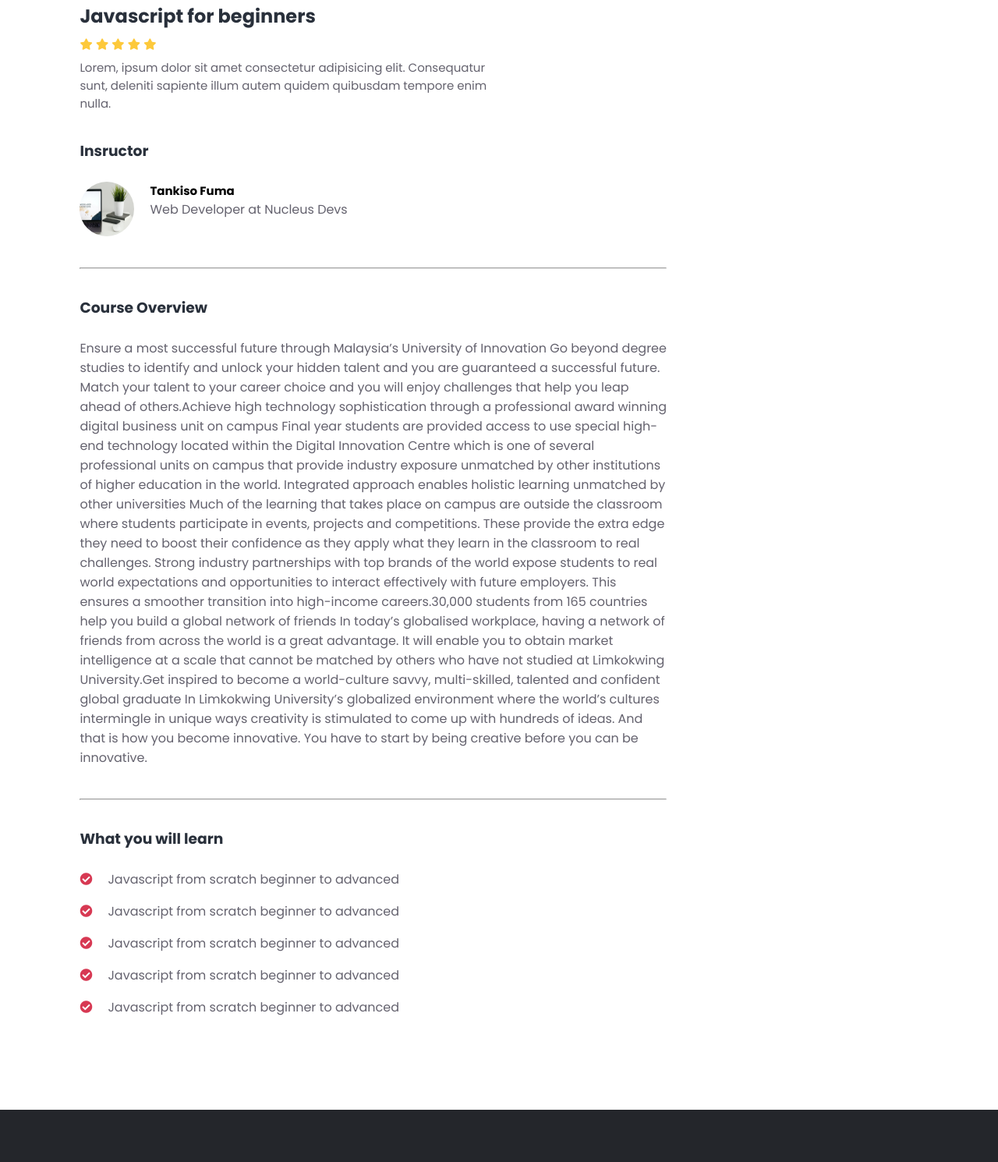
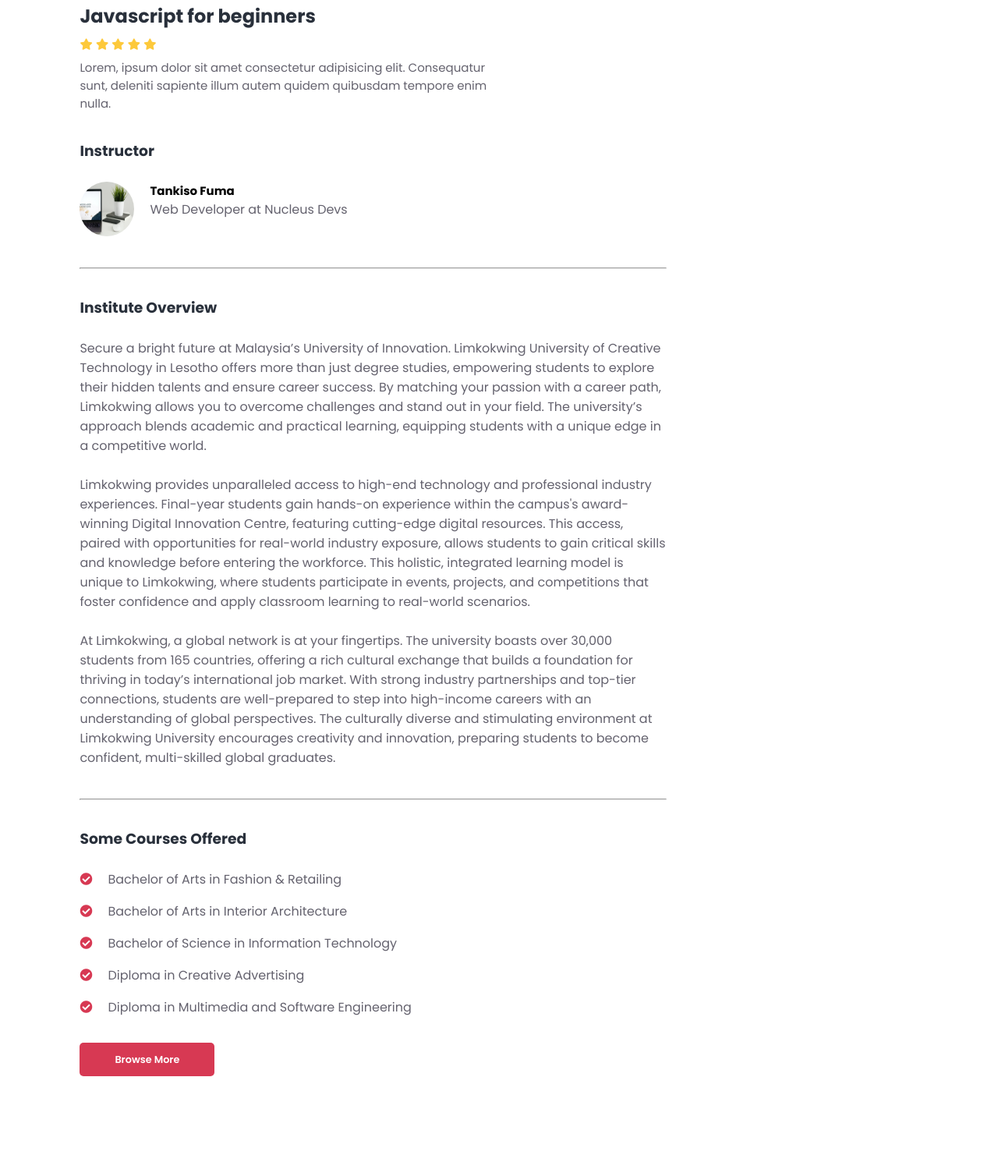
Before and after one commit to Fuma1322/CareerSpark, a plain HTML site: page institute.html in a window 1280 px wide. Shown: the part 1166-2656 px from the top of the page at 78% size. Drawn offline with nearby package versions, Linux system fonts and the light colour scheme.

Commit message:
Career Guidance Website

```diff
--- a/institute.html
+++ b/institute.html
@@ -59,7 +59,7 @@
                         Consequatur sunt, deleniti sapiente illum autem quidem quibusdam tempore enim nulla.</p>
                 </div>
             </div>
-            <h3>Insructor</h3>
+            <h3>Instructor</h3>
             <div class="tutor">
                 <img src="images/c4.jpg" alt="">
                 <div class="tutor-det">
@@ -68,38 +68,51 @@
                 </div>
             </div>
             <hr>
-            <h3>Course Overview</h3>
+            <h3>Institute Overview</h3>
             <p>
-                Ensure a most successful future through Malaysia’s University of Innovation
-                Go beyond degree studies to identify and unlock your hidden talent and you are
-                guaranteed a successful future. Match your talent to your career choice and you will enjoy
-                challenges that help you leap ahead of others.Achieve high technology sophistication through
-                a professional award winning digital business unit on campus
-                Final year students are provided access to use special high-end technology located within the
-                Digital Innovation Centre which is one of several professional units on campus that provide industry
-                exposure unmatched by other institutions of higher education in the world.
-                Integrated approach enables holistic learning unmatched by other universities
-                Much of the learning that takes place on campus are outside the classroom where students participate
-                in events, projects and competitions. These provide the extra edge they need to boost their confidence
-                as they apply what they learn in the classroom to real challenges.
-                Strong industry partnerships with top brands of the world expose students to real world expectations
-                and opportunities to interact effectively with future employers. This ensures a smoother transition
-                into high-income careers.30,000 students from 165 countries help you build a global network of friends
-                In today’s globalised workplace, having a network of friends from across the world is a great advantage.
-                It will enable you to obtain market intelligence at a scale that cannot be matched by others who have not
-                studied at Limkokwing University.Get inspired to become a world-culture savvy, multi-skilled, talented and
-                confident global graduate In Limkokwing University’s globalized environment where the world’s cultures
-                intermingle in unique ways creativity is stimulated to come up with hundreds of ideas. And that is how
-                you become innovative. You have to start by being creative before you can be innovative.
+                Secure a bright future at Malaysia’s University of Innovation. Limkokwing University of Creative
+                Technology in Lesotho offers more than just degree studies, empowering students to explore their
+                hidden talents and ensure career success. By matching your passion with a career path, Limkokwing
+                allows you to overcome challenges and stand out in your field. The university’s approach blends academic
+                and practical learning, equipping students with a unique edge in a competitive world.
+                <br><br>
+                Limkokwing provides unparalleled access to high-end technology and professional industry experiences.
+                Final-year students gain hands-on experience within the campus's award-winning Digital Innovation Centre,
+                featuring cutting-edge digital resources. This access, paired with opportunities for real-world industry
+                exposure, allows students to gain critical skills and knowledge before entering the workforce.
+                This holistic, integrated learning model is unique to Limkokwing, where students participate in events,
+                projects, and competitions that foster confidence and apply classroom learning to real-world scenarios.
+                <br><br>
+                At Limkokwing, a global network is at your fingertips. The university boasts over 30,000 students from
+                165 countries, offering a rich cultural exchange that builds a foundation for thriving in today’s
+                international job market. With strong industry partnerships and top-tier connections, students are
+                well-prepared to step into high-income careers with an understanding of global perspectives.
+                The culturally diverse and stimulating environment at Limkokwing University encourages creativity and
+                innovation, preparing students to become confident, multi-skilled global graduates.
             </p>
             <hr>
-            <h3>What you will learn</h3>
+            <h3>Some Courses Offered</h3>
             <div class="learn">
-                <p><i class="far fa-check-circle"></i>Javascript from scratch beginner to advanced</p>
-                <p><i class="far fa-check-circle"></i>Javascript from scratch beginner to advanced</p>
-                <p><i class="far fa-check-circle"></i>Javascript from scratch beginner to advanced</p>
-                <p><i class="far fa-check-circle"></i>Javascript from scratch beginner to advanced</p>
-                <p><i class="far fa-check-circle"></i>Javascript from scratch beginner to advanced</p>
+                <p><i class="far fa-check-circle"></i>Bachelor of Arts in Fashion & Retailing</p>
+                <p><i class="far fa-check-circle"></i>Bachelor of Arts in Interior Architecture</p>
+                <p><i class="far fa-check-circle"></i>Bachelor of Science in Information Technology</p>
+                <p><i class="far fa-check-circle"></i>Diploma in Creative Advertising</p>
+                <p><i class="far fa-check-circle"></i>Diploma in Multimedia and Software Engineering</p>
+            </div>
+            <div class="courses-btn">
+                <a class="green" href="#">Browse More</a>
+            </div>
+           </div>
+
+           <div class="enroll">
+            <h3>This course includes</h3>
+            <p><i class="far fa-video"></i>52 hours Video</p>
+            <p><i class="far fa-video"></i>52 hours Video</p>
+            <p><i class="far fa-video"></i>52 hours Video</p>
+            <p><i class="far fa-video"></i>52 hours Video</p>
+            <p><i class="far fa-video"></i>52 hours Video</p>
+            <div class="enroll-btn">
+                <a class="green" href="#">Enroll Course</a>
             </div>
            </div>
         </section>
--- a/style.css
+++ b/style.css
@@ -598,6 +598,22 @@ nav .navigation ul li a {
   padding-bottom: 16px;
 }
 
+#course-inner .courses-btn {
+  padding: 25px 0 20px 0;
+  margin: auto;
+  text-align: start;
+}
+
+#course-inner .courses-btn a {
+  text-decoration: none;
+  font-size: 0.8rem;
+  padding: 13px 45px;
+  border-radius: 5px;
+  font-weight: 600;
+  color: #fff;
+  background: #D73953;
+}
+
 #course-inner .learn p i {
   color:  #D73953;
   font-weight: 700;
@@ -617,6 +633,49 @@ nav .navigation ul li a {
 
 #course-inner .tutor h5 {
   font-size: 15px;
+}
+
+#course-inner .enroll {
+  width: 300px;
+  padding: 0 30px 30px 30px;
+  border-radius: 11px;
+  box-shadow: 0px 20px 40px 0 rgb(11 2 55 / 8%);
+}
+
+#course-inner .enroll h3 {
+  padding-bottom: 10px;
+}
+
+#course-inner .enroll p {
+  font-size: 15px;
+  color: #64626e;
+  margin: 15px 0;
+}
+
+#course-inner .enroll p i {
+  color: #64626e;
+  font-weight: 500;
+  margin-right: 18px;
+  width: 16px;
+  height: 16px;
+  line-height: 16px;
+  text-align: center;
+}
+
+#course-inner .enroll .enroll-btn {
+  padding: 25px 0 20px 0;
+  margin: auto;
+  text-align: center;
+}
+
+#course-inner .enroll .enroll-btn a {
+  text-decoration: none;
+  font-size: 0.8rem;
+  padding: 13px 45px;
+  border-radius: 5px;
+  font-weight: 600;
+  color: #fff;
+  background: #D73953;
 }
 
 /* contact */
```
Also changed, not shown: 1 other file.
